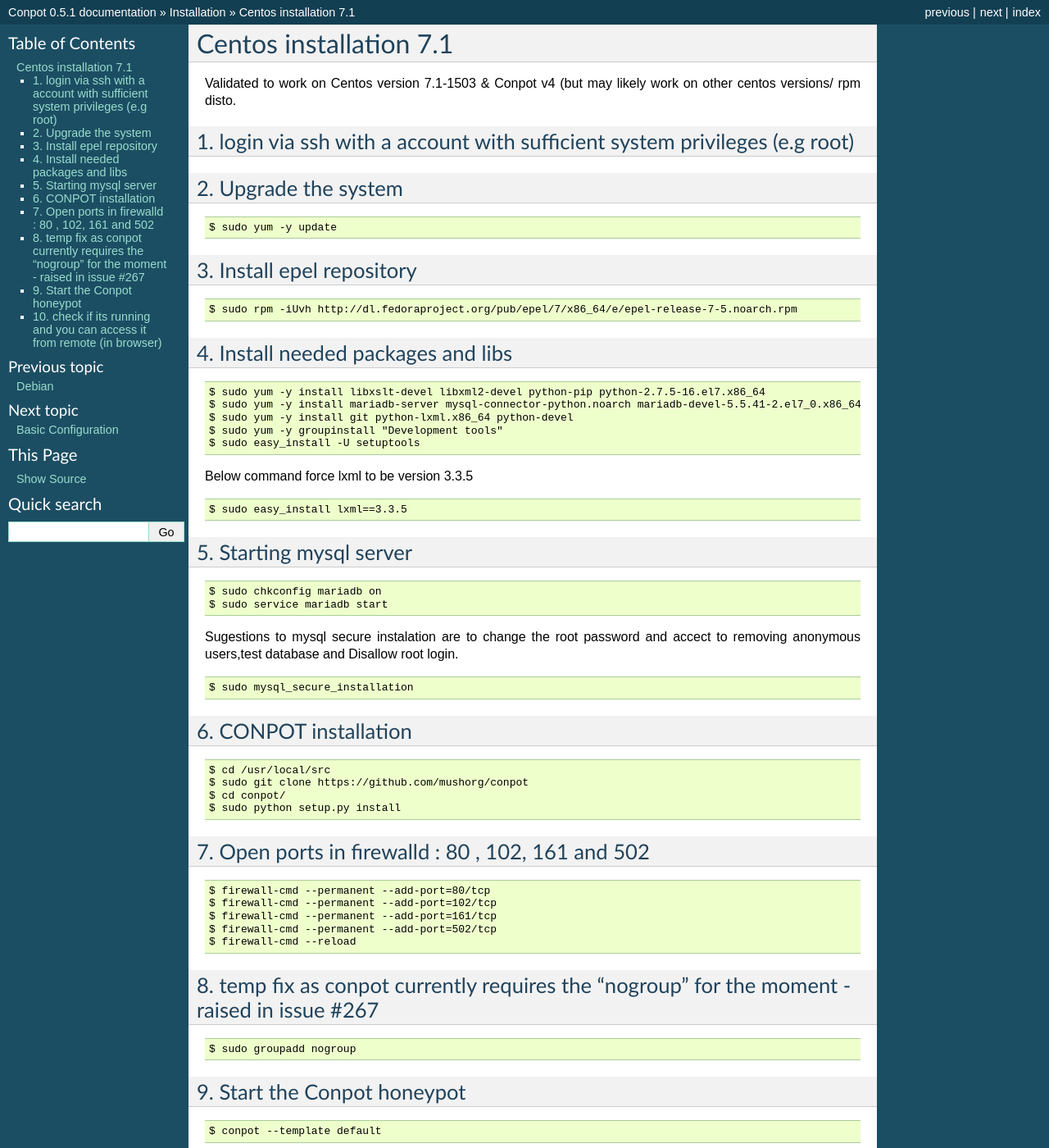
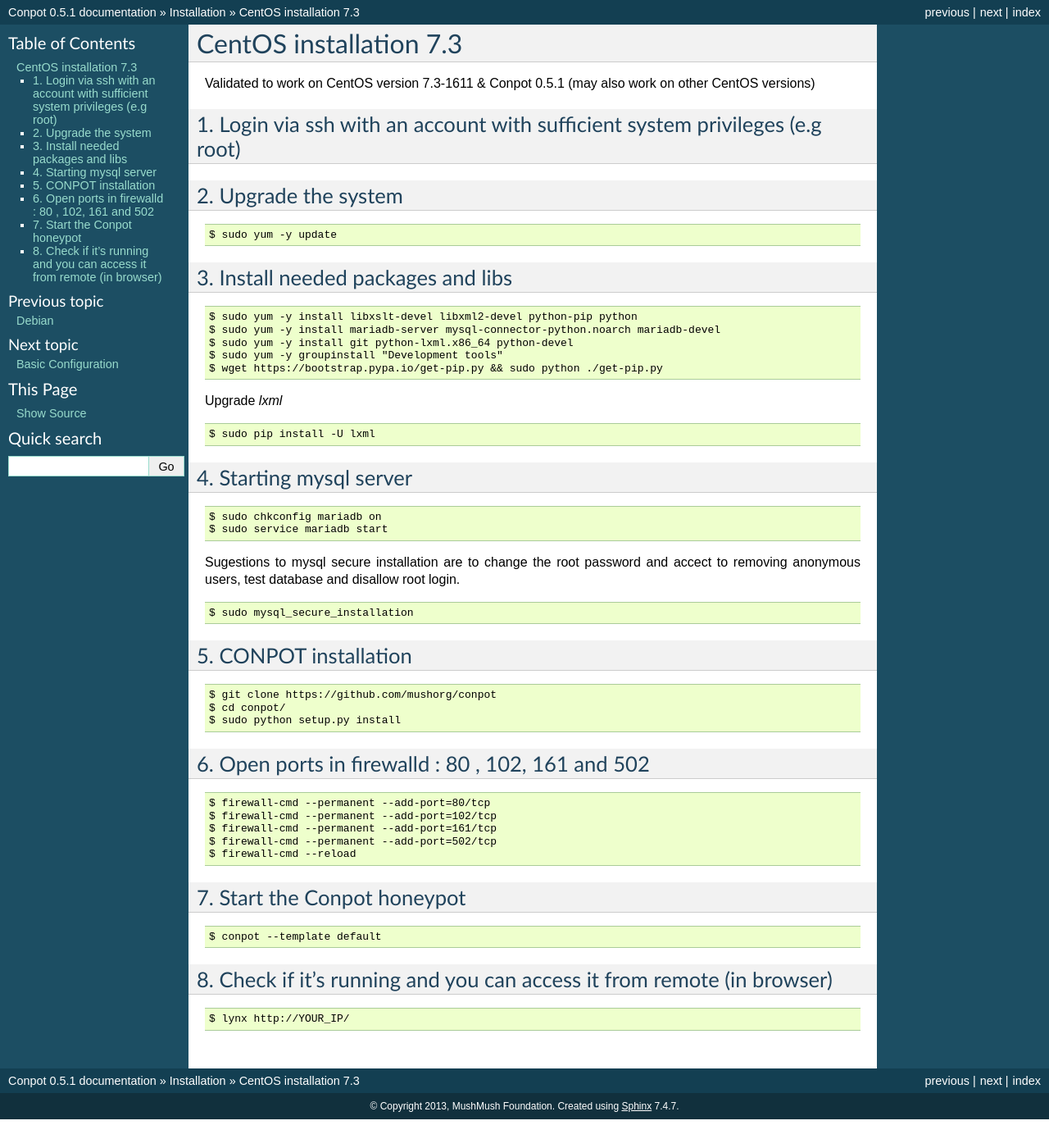
Before and after one commit to logictitans/PLC-conpot, a Sphinx documentation site: the page built from docs/source/installation/centos.rst, in a window 1280 px wide and 1400 px high. Shown: the whole window at 82% size. Built offline with Sphinx 7.4.7, drawn with Linux system fonts in a browser that asks for light colours; the version number is read from the project's files by our own code; some of the changed text lies outside the part shown.

Commit message:
Update centos.rst
Unnecessary steps removed

```diff
--- a/docs/source/installation/centos.rst
+++ b/docs/source/installation/centos.rst
@@ -1,9 +1,9 @@
-Centos installation 7.1
+CentOS installation 7.3
 ======================================
 
-Validated to work on Centos version 7.1-1503 & Conpot v4 (but may likely work on other centos versions/ rpm disto.
+Validated to work on CentOS version 7.3-1611 & Conpot 0.5.1 (may also work on other CentOS versions)
 
-1. login via ssh with a account with sufficient system privileges (e.g root)
+1. Login via ssh with an account with sufficient system privileges (e.g root)
 ----------------------------------------------------------------------------
 2. Upgrade the system
 ---------------------
@@ -11,50 +11,43 @@ Validated to work on Centos version 7.1-1503 & Conpot v4 (but may likely work on
 
 $ sudo yum -y update
 
-3. Install epel repository
---------------------------
 
-::
-
-$ sudo rpm -iUvh http://dl.fedoraproject.org/pub/epel/7/x86_64/e/epel-release-7-5.noarch.rpm
-
-4. Install needed packages and libs
+3. Install needed packages and libs
 -----------------------------------
 ::
 
-$ sudo yum -y install libxslt-devel libxml2-devel python-pip python-2.7.5-16.el7.x86_64
-$ sudo yum -y install mariadb-server mysql-connector-python.noarch mariadb-devel-5.5.41-2.el7_0.x86_64
+$ sudo yum -y install libxslt-devel libxml2-devel python-pip python
+$ sudo yum -y install mariadb-server mysql-connector-python.noarch mariadb-devel
 $ sudo yum -y install git python-lxml.x86_64 python-devel
 $ sudo yum -y groupinstall "Development tools"
-$ sudo easy_install -U setuptools
+$ wget https://bootstrap.pypa.io/get-pip.py && sudo python ./get-pip.py
 
-Below command force lxml to be version 3.3.5
+Upgrade `lxml`
 ::
 
-$ sudo easy_install lxml==3.3.5
+$ sudo pip install -U lxml
 
-5. Starting mysql server
+4. Starting mysql server
 ------------------------
 ::
 
 $ sudo chkconfig mariadb on
 $ sudo service mariadb start
 
-Sugestions to mysql secure instalation are to change the root password and accect to removing anonymous users,test database and Disallow root login.
+Sugestions to mysql secure installation are to change the root password and accect to removing anonymous users, test database and disallow root login.
 ::
 
 $ sudo mysql_secure_installation
 
-6. CONPOT installation
+5. CONPOT installation
 ----------------------
 ::
 
-$ cd /usr/local/src
-$ sudo git clone https://github.com/mushorg/conpot
+$ git clone https://github.com/mushorg/conpot
 $ cd conpot/
 $ sudo python setup.py install
 
-7. Open ports in firewalld : 80 , 102, 161 and 502
+6. Open ports in firewalld : 80 , 102, 161 and 502
 ---------------------------------------------------
 ::
 
@@ -65,20 +58,14 @@ $ firewall-cmd --permanent --add-port=502/tcp
 $ firewall-cmd --reload
 
 
-8. temp fix as conpot currently requires the "nogroup" for the moment - raised in issue #267
---------------------------------------------------------------------------------------------
-::
-
-$ sudo groupadd nogroup
-
-9. Start the Conpot honeypot
+7. Start the Conpot honeypot
 -----------------------------
 
 ::
 
 $ conpot --template default
 
-10. check if its running and you can access it from remote (in browser)
+8. Check if it's running and you can access it from remote (in browser)
 -----------------------------------------------------------------------
 
 ::
```
